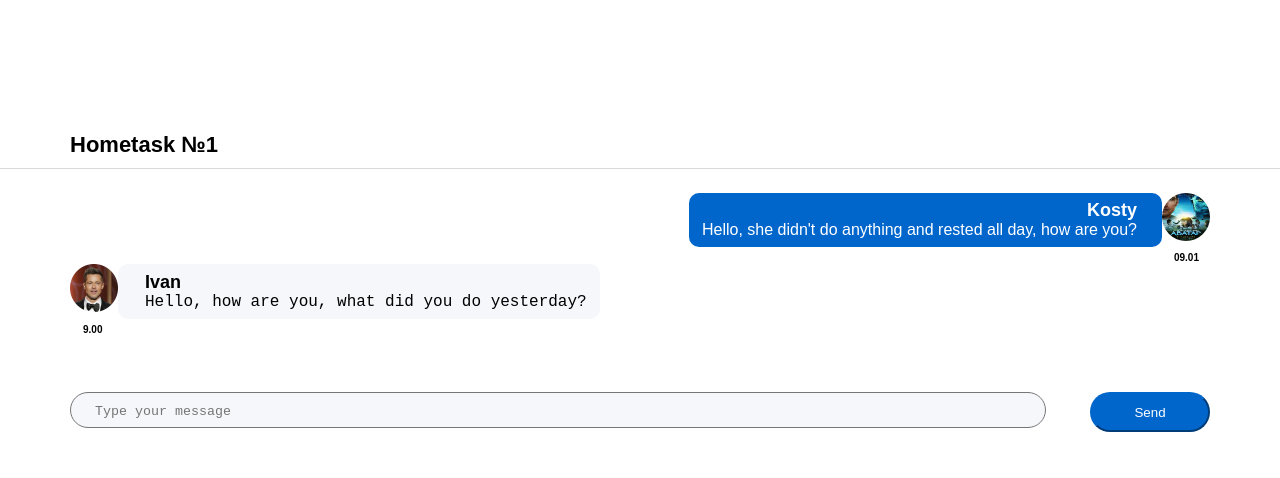
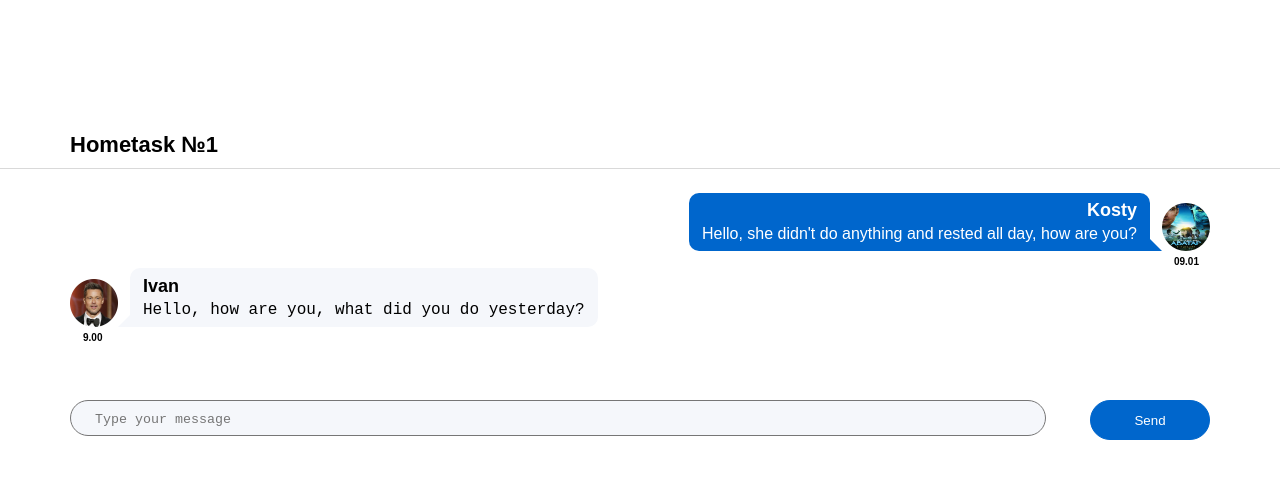
Before and after one commit to Sikstep/hwAuto, a React (Create React App) app: page / in a window 1280 px wide. Shown: the top 478 px of the page. Built offline with nearby package versions, Linux system fonts and the light colour scheme.

Commit message:
AutoHW - #1 finished

```diff
--- a/src/s2-homeworks/hw01/friend-message/FriendMessage.module.css
+++ b/src/s2-homeworks/hw01/friend-message/FriendMessage.module.css
@@ -8,6 +8,8 @@
 .friendImageAndText {
     display: flex;
     justify-content: flex-start;
+    align-items: flex-end;
+    gap: 12px;
 
 }
 
@@ -18,24 +20,34 @@
 
 .friendText {
     background-color: #F5F7FB;
-    border-radius: 10px;
+    border-radius: 10px 10px 10px 0;
+    position: relative;
+    padding-right: 13px;
 }
 
 .friendText:after {
-
+    position: absolute;
+    bottom: 0;
+    left: -12px;
+    content: '';
+    width: 0;
+    height: 0;
+    border-style: solid;
+    border-width: 0 0 13px 13px;
+    border-color: transparent transparent #F5F7FB transparent;
 }
 
 .friendName {
     font-size: 18px;
-    padding-left: 27px;
+    padding-left: 13px;
     padding-top: 8px;
+    margin-bottom: 4px;
 }
 
 .friendMessageText {
     font-size: 16px;
     font-weight: 400;
-    padding-left: 27px;
-    padding-right: 13px;
+    padding-left: 13px;
     padding-bottom: 8px;
 
 }
--- a/src/s2-homeworks/hw01/message-sender/MessageSender.module.css
+++ b/src/s2-homeworks/hw01/message-sender/MessageSender.module.css
@@ -22,7 +22,7 @@
     border-radius: 20px;
     background-color: #0066CC;
     color: #FFFFFF;
-    border-color: #0066cc;
+    border: 1px solid #0066CC;
 }
 
 .button:hover {
--- a/src/s2-homeworks/hw01/message/Message.module.css
+++ b/src/s2-homeworks/hw01/message/Message.module.css
@@ -6,6 +6,8 @@
     display: flex;
     justify-content: flex-start;
     flex-direction: row-reverse;
+    gap: 12px;
+    align-items: flex-end;
     padding-top: 24px;
 }
 
@@ -17,11 +19,21 @@
 
 .text {
     background-color: #0066CC;
-    border-radius: 10px;
+    border-radius: 10px 10px 0 10px;
+    position: relative;
+    padding-left: 13px;
 }
 
 .text:after {
-
+    position: absolute;
+    bottom: 0;
+    right: -12px;
+    content: '';
+    width: 0;
+    height: 0;
+    border-style: solid;
+    border-width: 13px 0 0 13px;
+    border-color: transparent transparent transparent #0066CC;
 }
 
 .name {
@@ -32,19 +44,20 @@
     font-size: 18px;
     font-style: normal;
     color:#FFFFFF;
-    padding-right: 25px;
+    padding-right: 13px;
     padding-top: 7px;
+    margin-bottom: 4px;
 }
 
 .messageText {
     font-family: Montserrat, sans-serif;
-
+    display: flex;
+    justify-content: flex-end;
     color:#FFFFFF;
     font-size: 16px;
     font-weight: 400;
     font-style: normal;
-    padding-right: 25px;
-    padding-left: 13px;
+    padding-right: 13px;
     padding-bottom: 8px;
 
 
```
